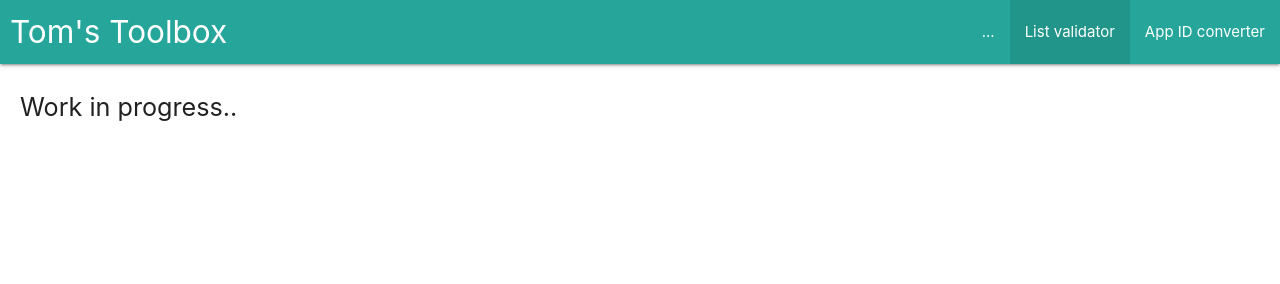
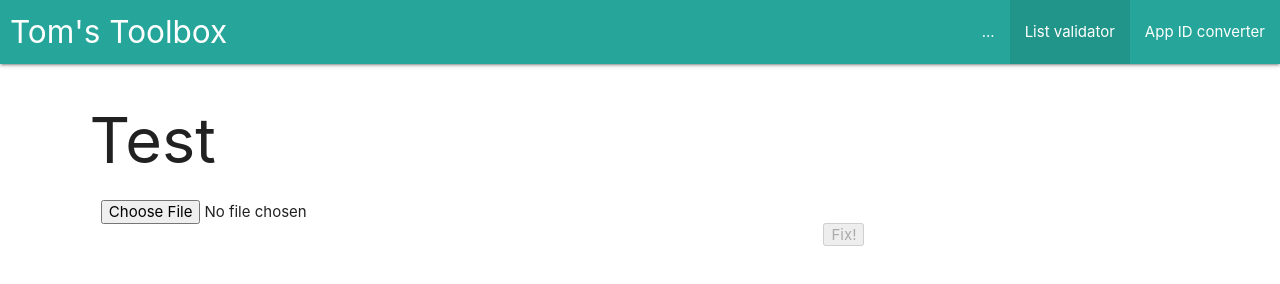
Before and after one commit to taacton/taacton.github.io, a plain HTML site: page list.html in a window 1280 px wide. Drawn offline with nearby package versions, Linux system fonts and the light colour scheme.

Commit message:
Adding support for target list fixing

```diff
--- a/list.html
+++ b/list.html
@@ -10,7 +10,6 @@
         <script src="https://code.jquery.com/jquery-3.4.1.min.js" integrity="sha256-CSXorXvZcTkaix6Yvo6HppcZGetbYMGWSFlBw8HfCJo=" crossorigin="anonymous"></script>
     </head>
     <body>
-
         <nav>
             <div class="nav-wrapper" style="background-color: #26a69a;">
                 <a href="index.html" class="brand-logo" style="margin-left: 10px;">Tom's Toolbox</a>
@@ -22,11 +21,55 @@
             </div>
         </nav>
 
-        <div class="container" style="margin: 20px;">
+        <div class="container">
+            <h1>Test</h1>
             <div class="row">
-                <p class="flow-text">Work in progress..</p>
+                <div class="col s8">
+                    <input type="file" id="input" onchange="validateFiles(this.files)">
+                </div>
+                <br>
+                <button type="button" id="fixFiles" onclick="fixFiles()" disabled="true">Fix!</button>
             </div>
         </div>
 
+        <script>
+            function validateFiles(files) {
+                const numFiles = files.length;
+                console.log(numFiles + " file(s) uploaded sucsessfully.")
+                var errors = 0;
+                for (let i = 0, numFiles = files.length; i < numFiles; i++) {
+                    if (files[i].type != "text/csv") {
+                        M.toast({html: `File ${i + 1} is not a CSV, please check and re-upload the file as a CSV!`, displayLength: 10000});
+                        errors ++;
+                    }
+                }
+                if (errors === 0) {
+                    $("#fixFiles").attr("disabled", false);
+                }
+            }
+
+            function fixFiles() {
+                const files = $("#input")[0].files
+                 , numFiles = files.length;
+                var reader = new FileReader()
+                reader.onload = function(e) {
+                        var content = reader.result;
+                        content = JSON.stringify(content);
+                        content = content.replace(/(?:\\[rn])+/g, "\n");
+                        content = content.replace(/"/g, "");
+                        console.log(content);
+                        var element = document.createElement('a');
+                        element.setAttribute('href', 'data:text/csv;charset=utf-8,' + encodeURIComponent(content));
+                        element.setAttribute('download', "fixed_file.csv");
+                        element.style.display = 'none';
+                        document.body.appendChild(element);
+                        element.click();
+                        document.body.removeChild(element);
+                }
+                for (let i = 0, numFiles = files.length; i < numFiles; i++) {
+                    reader.readAsText(files[i]);
+                }
+            }
+        </script>
     </body>
 </html>
--- a/style.css
+++ b/style.css
@@ -1,3 +1,10 @@
+.container {
+    width: 90% !important;
+    margin-top: 20px !important;
+    margin-left: 7% !important;
+    max-width: 86% !important;
+}
+
 p {
     margin-bottom: 12px !important;
 }
```
Also changed, not shown: converter.html (+1 -2 lines), index.html (+3 -4 lines).
